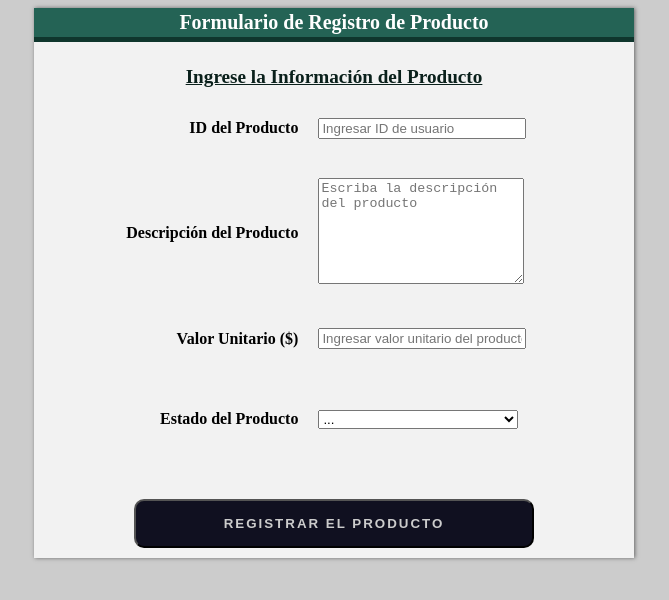
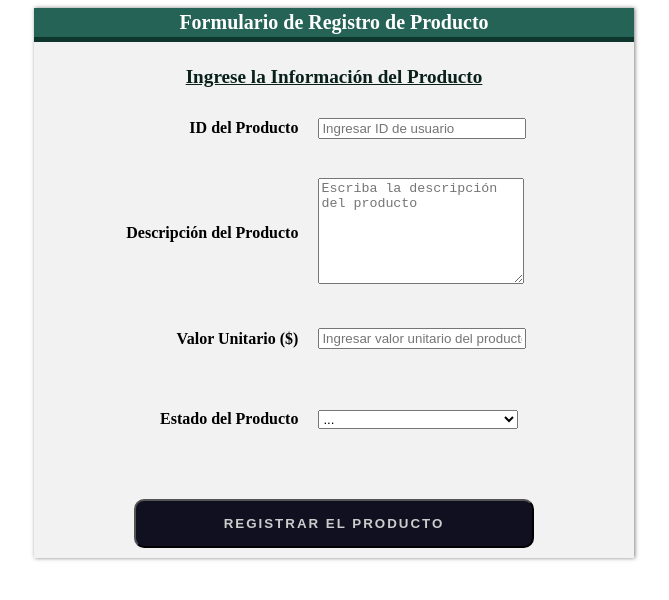
Before and after one commit to paulaarambula/RepositorioUdeA, a plain HTML site: page HTML&CSS/registro-producto/registroProductos.html in a window 1280 px wide. Shown: the whole page, without its empty margins (306-975 px from the left). Drawn offline with Linux system fonts and the light colour scheme.

Commit message:
Agrupar en carpeta

```diff
--- a/registro-producto/CSS/registroProductos.css
+++ b/HTML&CSS/registro-producto/CSS/registroProductos.css
@@ -1,6 +1,3 @@
-body{
-    background-color: #cccccc;
-}
 section{
     width: 600px;
     margin: 0px auto;
```
Also changed, not shown: HTML&CSS/Registro de ventas/CSS.css (renamed from Registro de ventas/CSS.css), HTML&CSS/Registro de ventas/Registro de ventas.html (renamed from Registro de ventas/Registro de ventas.html), HTML&CSS/autenticacion-usuario/CSS/autenticacion.css (renamed from autenticacion-usuario/CSS/autenticacion.css), HTML&CSS/autenticacion-usuario/autenticacion.html (renamed from autenticacion-usuario/autenticacion.html), HTML&CSS/autenticacion-usuario/logo-google.jpg (renamed from autenticacion-usuario/logo-google.jpg), HTML&CSS/autenticacion-usuario/logo2.PNG (renamed from autenticacion-usuario/logo2.PNG), HTML&CSS/maestro-producto/CSS/autenticacion.css (renamed from maestro-producto/CSS/autenticacion.css), HTML&CSS/maestro-producto/maestroproducto.html (renamed from maestro-producto/maestroproducto.html), HTML&CSS/maestro-usuarios/css/styles.css (renamed from maestro-usuarios/css/styles.css), HTML&CSS/maestro-usuarios/index.html (renamed from maestro-usuarios/index.html), HTML&CSS/maestro-ventas/css/styles.css (renamed from maestro-ventas/css/styles.css), HTML&CSS/maestro-ventas/index.html (renamed from maestro-ventas/index.html), HTML&CSS/media/logo2.PNG (renamed from media/logo2.PNG), HTML&CSS/registro-producto/registroProductos.html (renamed from registro-producto/registroProductos.html).
